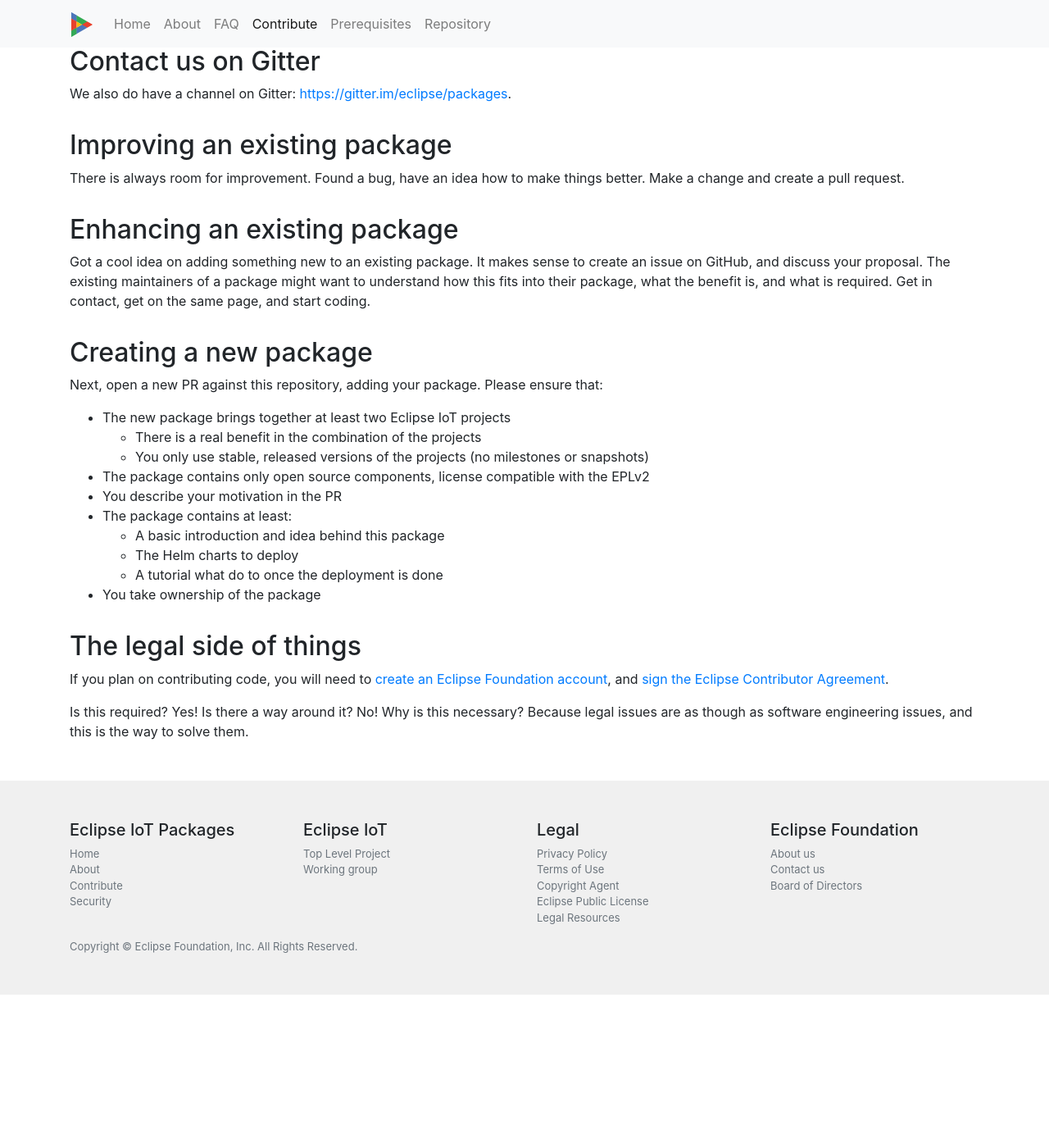
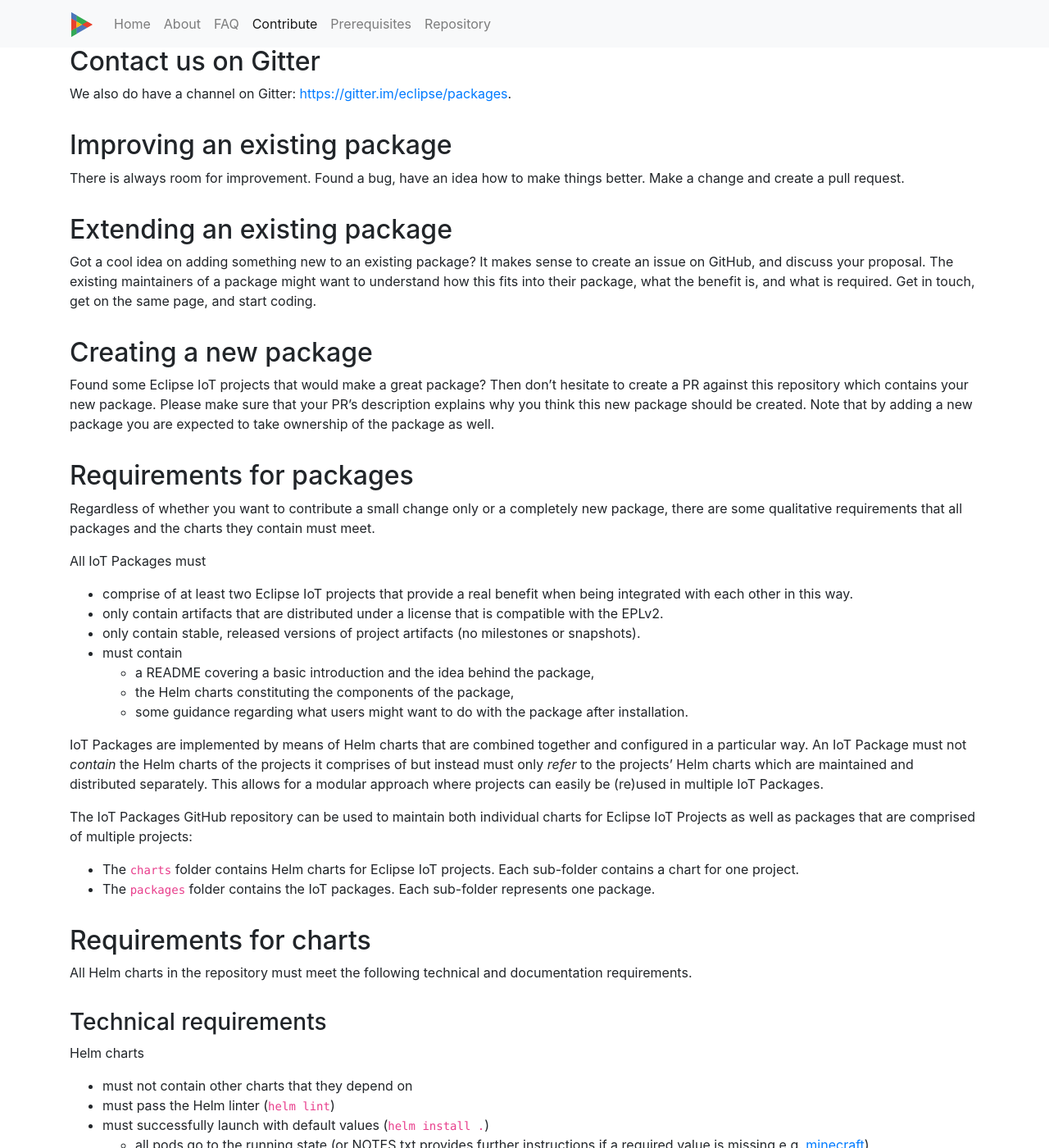
Before and after one commit to eclipse/packages, a Jekyll site: the page built from homepage/contribute.md, in a window 1280 px wide and 1400 px high, scrolled down 607 px. Shown: the whole window at 82% size. Built offline with Jekyll 4.4.1, drawn with Linux system fonts in a browser that asks for light colours; before the commit the page ends 1820 px from its top, so only the background shows below that; some of the changed text lies outside the part shown.

Commit message:
Add requirements for charts
It seems feasible to define some constraints and requirements regarding
the quality of the charts being hosted in the IoT Packages project.
This includes documentation, functionality, compliance etc.

The requirements have been copied (and slightly adapted) from the
central Helm Chart repo's CONTRIBUTING guide on GitHub.

Signed-off-by: Kai Hudalla <kai.hudalla@bosch.io>

```diff
--- a/homepage/contribute.md
+++ b/homepage/contribute.md
@@ -31,26 +31,96 @@
 There is always room for improvement. Found a bug, have an idea how to make things better.
 Make a change and create a pull request.
 
-## Enhancing an existing package
+## Extending an existing package
 
-Got a cool idea on adding something new to an existing package. It makes sense to create an issue on GitHub,
+Got a cool idea on adding something new to an existing package? It makes sense to create an issue on GitHub,
 and discuss your proposal. The existing maintainers of a package might want to understand how this fits
-into their package, what the benefit is, and what is required. Get in contact, get on the same page, and start coding.
+into their package, what the benefit is, and what is required. Get in touch, get on the same page, and start coding.
 
 ## Creating a new package
 
-Next, open a new PR against this repository, adding your package. Please ensure that:
+Found some Eclipse IoT projects that would make a great package? Then don't hesitate to create a
+PR against this repository which contains your new package. Please make sure that your PR's description
+explains why you think this new package should be created. Note that by adding a new package you
+are expected to take ownership of the package as well.
 
-* The new package brings together at least two Eclipse IoT projects
-  * There is a real benefit in the combination of the projects
-  * You only use stable, released versions of the projects (no milestones or snapshots)
-* The package contains only open source components, license compatible with the EPLv2
-* You describe your motivation in the PR
-* The package contains at least:
-  * A basic introduction and idea behind this package
-  * The Helm charts to deploy
-  * A tutorial what do to once the deployment is done
-* You take ownership of the package
+## Requirements for packages
+
+Regardless of whether you want to contribute a small change only or a completely new package, there
+are some qualitative requirements that all packages and the charts they contain must meet.
+
+All IoT Packages must
+
+* comprise of at least two Eclipse IoT projects that provide a real benefit when being
+  integrated with each other in this way.
+* only contain artifacts that are distributed under a license that is compatible with the EPLv2.
+* only contain stable, released versions of project artifacts (no milestones or snapshots).
+* must contain
+  * a README covering a basic introduction and the idea behind the package,
+  * the Helm charts constituting the components of the package,
+  * some guidance regarding what users might want to do with the package after installation.
+
+IoT Packages are implemented by means of Helm charts that are combined together and configured in
+a particular way. An IoT Package must not *contain* the Helm charts of the projects it comprises of
+but instead must only *refer* to the projects' Helm charts which are maintained and distributed separately.
+This allows for a modular approach where projects can easily be (re)used in multiple IoT Packages.
+
+The IoT Packages GitHub repository can be used to maintain both individual charts for Eclipse IoT Projects
+as well as packages that are comprised of multiple projects:
+
+* The `charts` folder contains Helm charts for Eclipse IoT projects. Each sub-folder contains a chart for
+  one project.
+* The `packages` folder contains the IoT packages. Each sub-folder represents one package.
+
+## Requirements for charts
+
+All Helm charts in the repository must meet the following technical and documentation requirements.
+
+### Technical requirements
+
+Helm charts
+
+* must not contain other charts that they depend on
+* must pass the Helm linter (`helm lint`)
+* must successfully launch with default values (`helm install .`)
+    * all pods go to the running state (or NOTES.txt provides further instructions if a required value is missing e.g. [minecraft](https://github.com/helm/charts/blob/master/stable/minecraft/templates/NOTES.txt#L3))
+    * all services have at least one endpoint
+* must contain pointers to source GitHub repositories for images used in the chart
+* must not use container images that have any major security vulnerabilities
+* must be up-to-date with the latest stable Helm/Kubernetes features
+    * use Deployments in favor of ReplicationControllers
+* should follow Kubernetes best practices
+    * include Health Checks wherever practical
+    * allow configurable [resource requests and limits](http://kubernetes.io/docs/user-guide/compute-resources/#resource-requests-and-limits-of-pod-and-container)
+* must provide a method for data persistence (if applicable)
+* must support application upgrades
+* must allow customization of the application configuration by means of Helm properties
+* must provide a secure default configuration
+* must not leverage alpha features of Kubernetes
+* must include a [NOTES.txt](https://github.com/helm/helm/blob/master/docs/charts.md#chart-license-readme-and-notes) explaining how to use the application after install
+* must follow [best practices](https://github.com/helm/helm/tree/master/docs/chart_best_practices)
+  (especially for [labels](https://github.com/helm/helm/blob/master/docs/chart_best_practices/labels.md)
+  and [values](https://github.com/helm/helm/blob/master/docs/chart_best_practices/values.md))
+
+### Documentation Requirements
+
+Helm charts
+
+* must include a `README.md`, containing:
+    * a short description of the chart
+    * any prerequisites or requirements
+* must include a short `NOTES.txt`, containing:
+    * any relevant post-installation information for the chart
+    * instructions on how to access the application or service provided by the chart
+* must contain a `values.yaml` file which contains a reasonable default configuration and explains
+  how the properties can be used to customize the chart
+
+## Merge approval and release process
+
+All pull requests will be verified by a CI job which runs the linter and tries to install the chart to at least the three most recent minor releases of kubernetes.
+At least one maintainer needs to explicitly approve the PR before it can be merged.
+
+Once the Chart has been merged, a CI job will automatically package and release the Chart in the [Eclipse IoT Packages repository](https://eclipse.org/packages/repository/).
 
 ## The legal side of things
 
```
Also changed, not shown: CONTRIBUTING.md (+2 -2 lines), homepage/about.html (+5 -4 lines).
